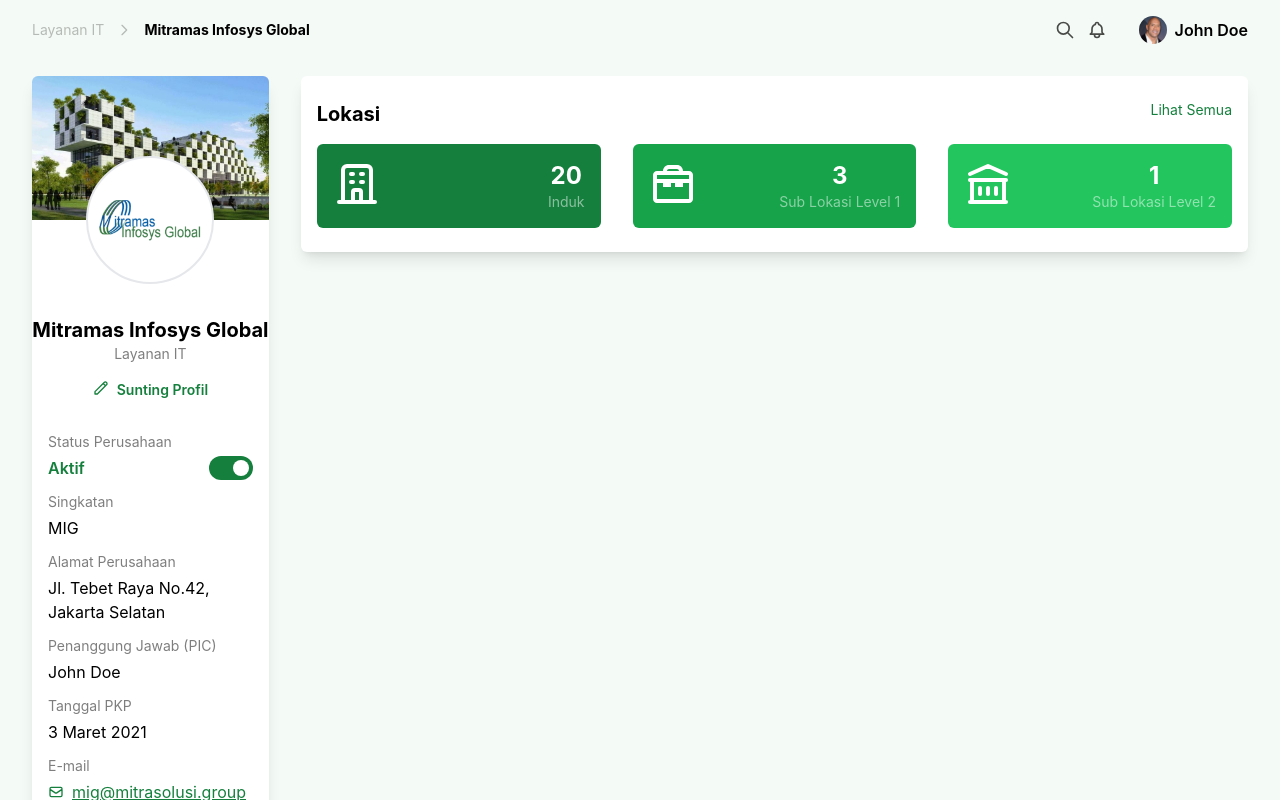
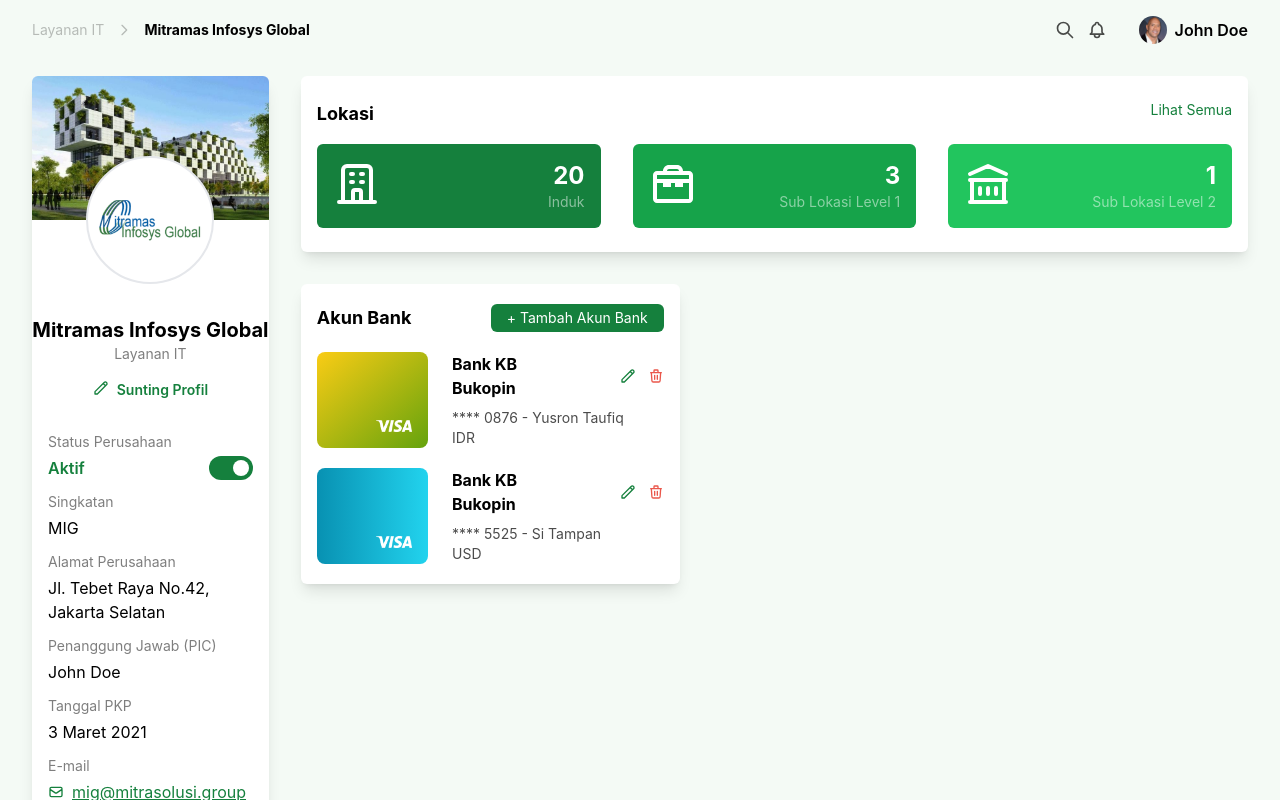
Before and after one commit to fazaghulam/mitramas-pretest-1, a React (Create React App) app: page / in a window 1280 px wide. Shown: the top 800 px of the page. Built offline with nearby package versions, Linux system fonts and the light colour scheme.

Commit message:
add akun bank card

```diff
--- /dev/null
+++ b/src/Icon/IconTrash.js
@@ -0,0 +1,14 @@
+const IconTrash = () => {
+  return (
+    <svg className="w-4 h-4 ml-3" fill="none" stroke="#EA574B" viewBox="0 0 24 24" xmlns="http://www.w3.org/2000/svg">
+      <path
+        strokeLinecap="round"
+        strokeLinejoin="round"
+        strokeWidth={2}
+        d="M19 7l-.867 12.142A2 2 0 0116.138 21H7.862a2 2 0 01-1.995-1.858L5 7m5 4v6m4-6v6m1-10V4a1 1 0 00-1-1h-4a1 1 0 00-1 1v3M4 7h16"
+      />
+    </svg>
+  );
+};
+
+export default IconTrash;
--- a/src/Icon/index.js
+++ b/src/Icon/index.js
@@ -8,5 +8,6 @@ import IconLibrary from "./IconLibrary";
 import IconChevronRight from "./IconChevronRight";
 import IconSearch from "./IconSearch";
 import IconBell from "./IconBell";
+import IconTrash from "./IconTrash";
 
-export { IconEdit, IconMail, IconBuilding, IconPhone, IconWeb, IconWrench, IconLibrary, IconChevronRight, IconSearch, IconBell };
+export { IconEdit, IconMail, IconBuilding, IconPhone, IconWeb, IconWrench, IconLibrary, IconChevronRight, IconSearch, IconBell, IconTrash };
--- a/src/pages/Dashboard.js
+++ b/src/pages/Dashboard.js
@@ -1,7 +1,20 @@
 import { useState } from "react";
 import logo from "../assets/company-logo.png";
 import profil from "../assets/profil.jpg";
-import { IconBuilding, IconEdit, IconPhone, IconWeb, IconMail, IconWrench, IconLibrary, IconChevronRight, IconSearch, IconBell } from "../Icon";
+import visaLogo from "../assets/visa-logo.png";
+import {
+  IconBuilding,
+  IconEdit,
+  IconPhone,
+  IconWeb,
+  IconMail,
+  IconWrench,
+  IconLibrary,
+  IconChevronRight,
+  IconSearch,
+  IconBell,
+  IconTrash,
+} from "../Icon";
 
 export default function Dashboard() {
   const [toggle, setToggle] = useState(true);
@@ -82,29 +95,73 @@ export default function Dashboard() {
         <div className="w-4/5 ml-8">
           <div className="w-full bg-white shadow-lg rounded-md px-4 py-6">
             <div className="flex justify-between mb-4">
-              <p className="font-bold text-xl">Lokasi</p>
+              <p className="font-bold text-lg">Lokasi</p>
               <p className="text-sm text-green-700 cursor-pointer">Lihat Semua</p>
             </div>
             <div className="grid gap-x-8 grid-cols-3">
               <div className="bg-green-700 rounded-md p-4 flex justify-between text-white">
                 <IconBuilding />
                 <div>
-                  <p className="font-bold text-2xl text-center">20</p>
+                  <p className="font-bold text-2xl text-right">20</p>
                   <p className="text-sm opacity-50">Induk</p>
                 </div>
               </div>
               <div className="bg-green-600 rounded-md p-4 flex justify-between text-white">
                 <IconWrench />
                 <div>
-                  <p className="font-bold text-2xl text-center">3</p>
+                  <p className="font-bold text-2xl text-right">3</p>
                   <p className="text-sm opacity-50">Sub Lokasi Level 1</p>
                 </div>
               </div>
               <div className="bg-green-500 rounded-md p-4 flex justify-between text-white">
                 <IconLibrary />
                 <div>
-                  <p className="font-bold text-2xl text-center">1</p>
+                  <p className="font-bold text-2xl text-right">1</p>
                   <p className="text-sm opacity-50">Sub Lokasi Level 2</p>
+                </div>
+              </div>
+            </div>
+          </div>
+          <div className="flex mt-8">
+            <div className="w-2/5 bg-white shadow-lg rounded-md px-4 py-5">
+              <div className="flex justify-between">
+                <p className="font-bold text-lg">Akun Bank</p>
+                <button className="bg-green-700 rounded-md px-4 py-1 text-white text-sm">+ Tambah Akun Bank</button>
+              </div>
+              <div className="flex mt-5">
+                <div class="h-24 w-32 p-4 rounded-lg bg-gradient-to-br from-yellow-400 to-lime-600 grid place-content-end">
+                  <img src={visaLogo} alt="visa" className="w-9" />
+                </div>
+                <div className="ml-6 grid content-between">
+                  <div className="flex">
+                    <p className="font-bold">Bank KB Bukopin</p>
+                    <div className="flex self-center ml-20 text-green-700 cursor-pointer">
+                      <IconEdit />
+                      <IconTrash />
+                    </div>
+                  </div>
+                  <div className="text-sm opacity-70">
+                    <p>**** 0876 - Yusron Taufiq</p>
+                    <p>IDR</p>
+                  </div>
+                </div>
+              </div>
+              <div className="flex mt-5">
+                <div class="h-24 w-32 p-4 rounded-lg bg-gradient-to-r from-cyan-600 to-cyan-400 grid place-content-end">
+                  <img src={visaLogo} alt="visa" className="w-9" />
+                </div>
+                <div className="ml-6 grid content-between">
+                  <div className="flex">
+                    <p className="font-bold">Bank KB Bukopin</p>
+                    <div className="flex self-center ml-20 text-green-700 cursor-pointer">
+                      <IconEdit />
+                      <IconTrash />
+                    </div>
+                  </div>
+                  <div className="text-sm opacity-70">
+                    <p>**** 5525 - Si Tampan</p>
+                    <p>USD</p>
+                  </div>
                 </div>
               </div>
             </div>
```
Also changed, not shown: src/assets/visa-logo.png (added).
